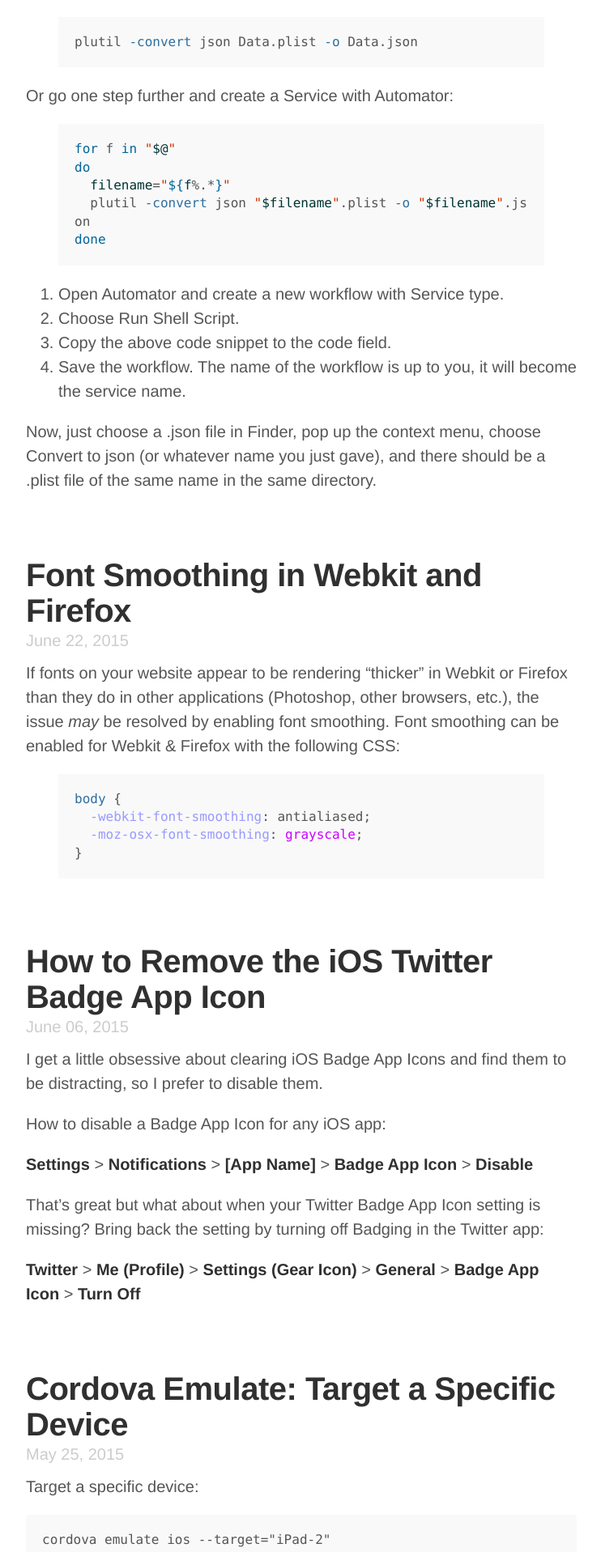
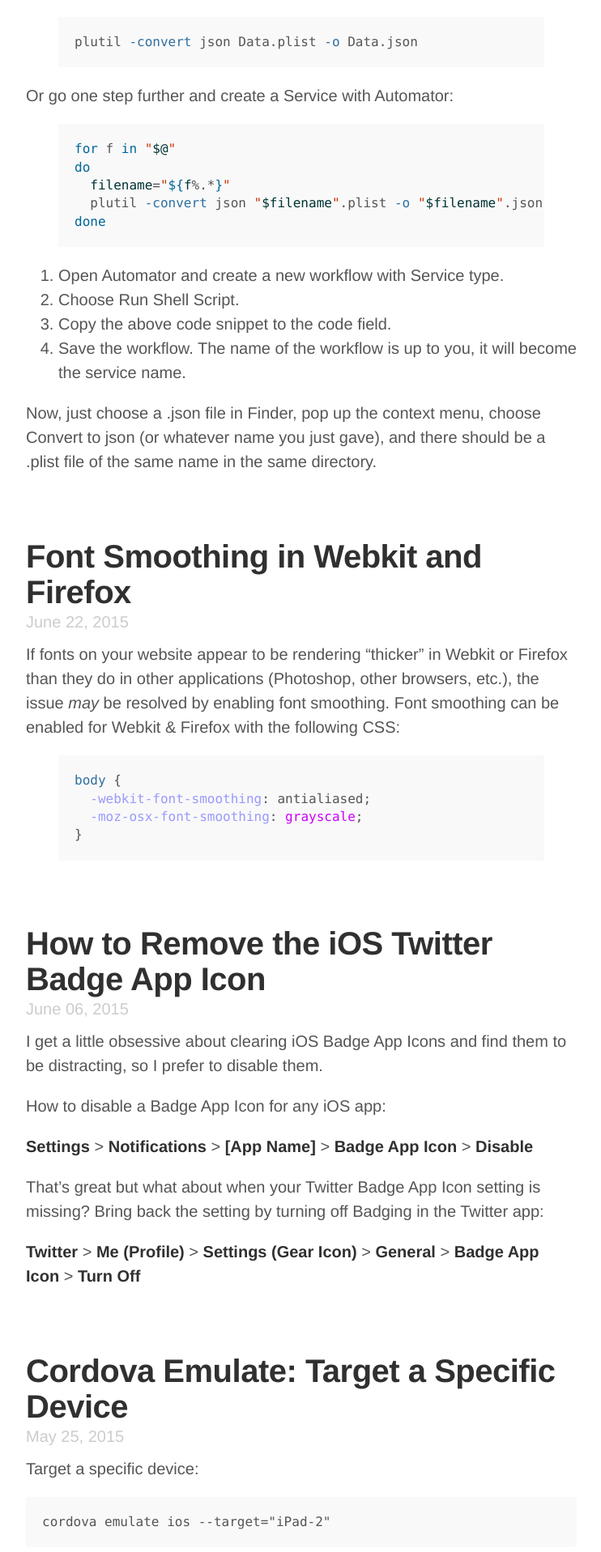
Before and after one commit to joshbuchea/joshbuchea.com, a Jekyll site: the page built from index.html, in a window 1280 px wide. Shown: the part 782-2699 px from the top of the page at 81% size, without its empty margins (268-1010 px from the left). Built offline with Jekyll 4.4.1, drawn with Linux system fonts in a browser that asks for light colours; nearby versions of some CDN libraries.

Commit message:
Make code blocks horizontally scroll

```diff
--- a/_sass/_main.scss
+++ b/_sass/_main.scss
@@ -76,9 +76,17 @@ a:hover, a:focus {
   text-decoration: none;
 }
 
-code {
+pre {
+  overflow-x: auto;
+}
+pre code {
+  overflow-wrap: normal;
+  white-space: pre;
+}
+
+/*code {
   white-space: pre-wrap;
-}
+}*/
 
 .post-date {
   margin: -.5rem 0 .5rem;
```
